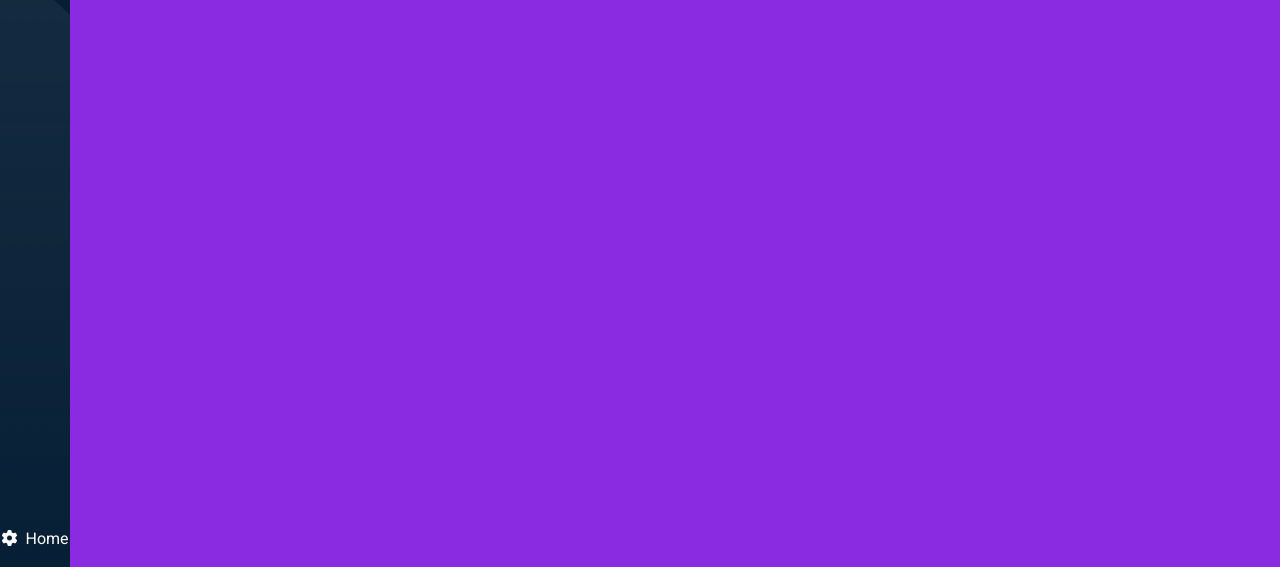
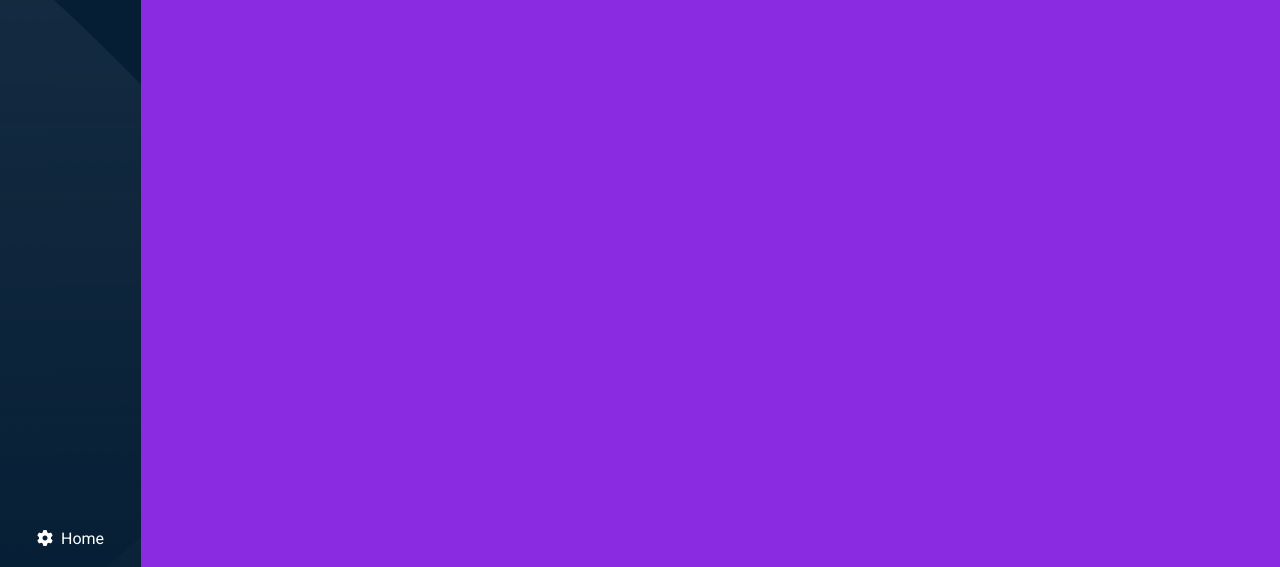
Before and after one commit to antoniodalterio/html-css-bootstrap-dashboard, a plain HTML site: page index.html in a window 1280 px wide. Shown: the part 233-800 px from the top of the page. Drawn offline with nearby package versions, Linux system fonts and the light colour scheme.

Commit message:
fix: responsive

```diff
--- a/css/_partyal/responsive.css
+++ b/css/_partyal/responsive.css
@@ -1,5 +1,5 @@
 @media screen and (min-width: 1200px) {
-  main z.side {
+  main .side {
     width: 9.375rem;
   }
 }
```
